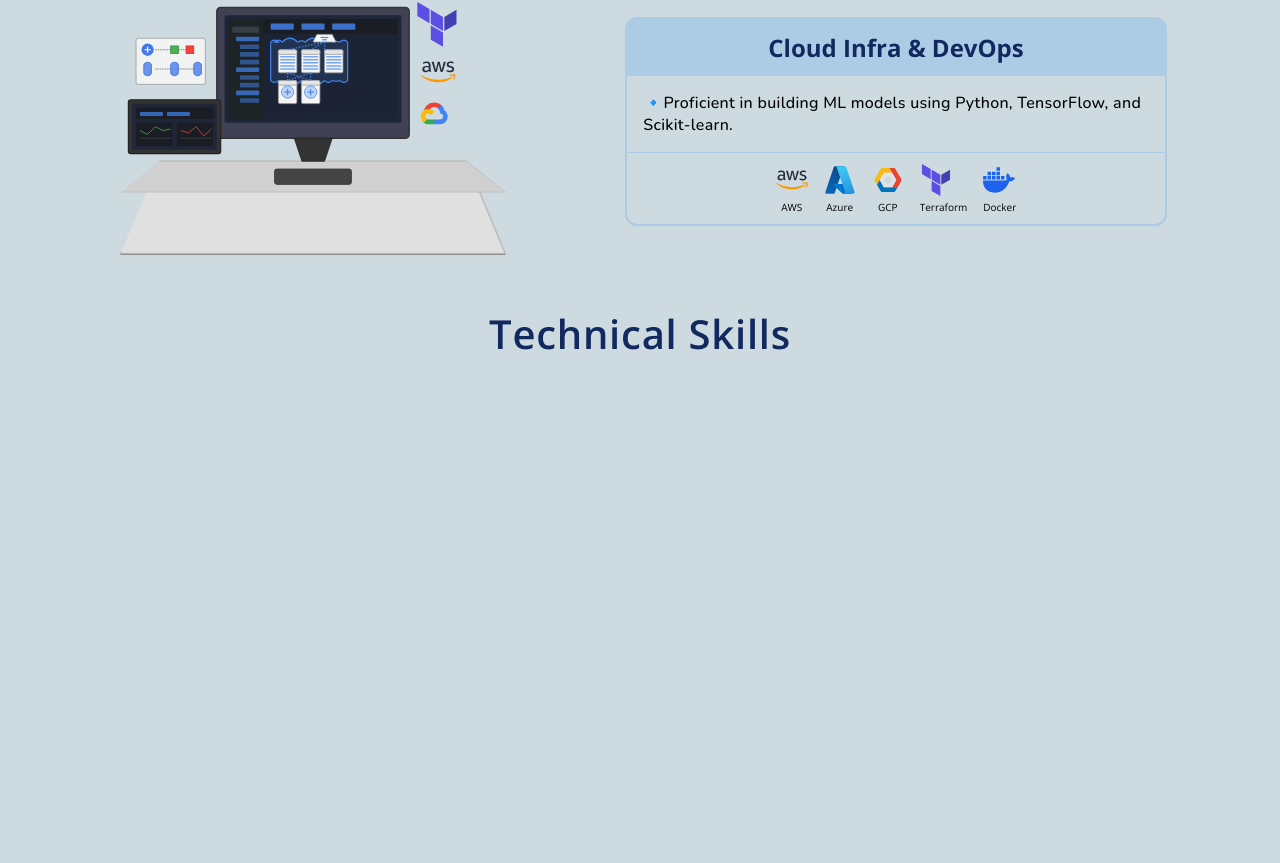
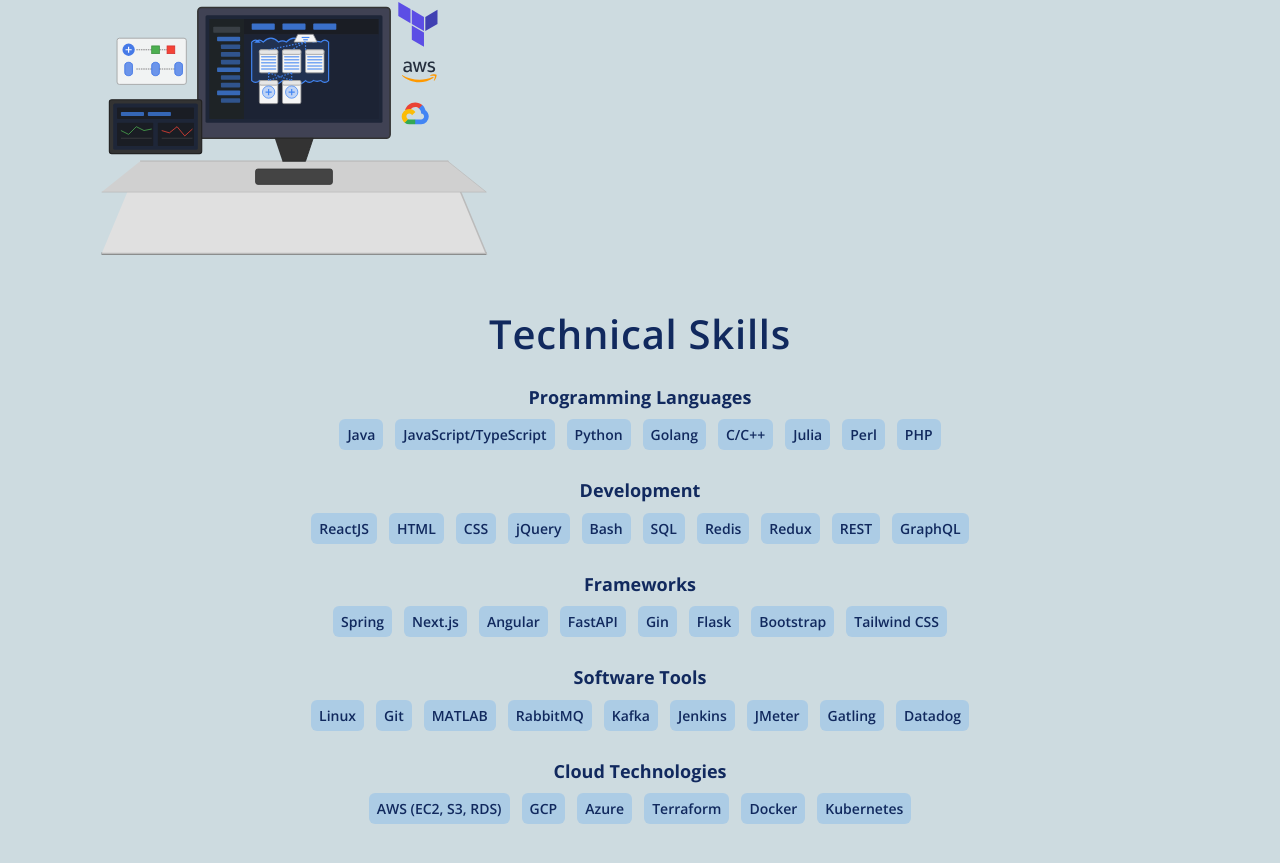
Before and after one commit to ns-krishnakodali/my-portfolio, a React (Vite) app: page /about in a window 1280 px wide. Shown: the part 1187-2050 px from the top of the page. Before the commit the page ends 1580 px from the top, so only its background shows below. Built offline with nearby package versions, Linux system fonts and the light colour scheme.

Commit message:
New: Add technical skills and make About page responsive

```diff
--- a/src/components/about/about.css
+++ b/src/components/about/about.css
@@ -14,7 +14,7 @@
 
 .about__heading {
   color: var(--color-primary);
-  font: var(--font--style-heading);
+  font: var(--font-style-heading);
   letter-spacing: 0.75px;
   text-align: center;
   margin: 0;
@@ -61,7 +61,7 @@
   display: flex;
   flex-direction: column;
   justify-content: center;
-  width: 42vw;
+  width: 45vw;
   border-radius: 12px;
   border: 2px solid var(--color-2-light);
   animation: slide-left 0.65s ease-out forwards;
@@ -72,7 +72,7 @@
   padding-bottom: 0.25rem;
   color: var(--color-primary);
   background-color: var(--color-2-light);
-  font: var(--font--style-heading-1);
+  font: var(--font-style-heading-1);
   margin: 0 0 1rem;
   padding: 0.75rem 0;
   border-radius: 10px 10px 0 0;
@@ -94,14 +94,62 @@
   display: flex;
   flex-wrap: wrap;
   justify-content: center;
-  padding: 0.65rem 0;
-  border-top: 1px solid var(--color-2-light);
+  padding: 0.75rem 0;
+  border-top: 1.5px solid var(--color-2-light);
   gap: 1rem;
+}
+
+.technical__skills-container {
+  display: flex;
+  flex-direction: column;
+  justify-content: center;
+  align-items: center;
+  margin-top: 1rem;
+}
+
+.technical__skills-category-container {
+  display: flex;
+  flex-direction: column;
+  flex-wrap: wrap;
+  align-items: center;
+  justify-content: center;
+  margin-bottom: 0.75rem;
+  padding: 0.5rem 0;
+}
+
+.technical__skill-category {
+  display: flex;
+  justify-content: center;
+  align-items: center;
+  font: var(--font-style-heading-3);
+  color: var(--color-primary);
+  margin: 0 0 0.65rem;
+}
+
+.skills-container {
+  display: inline-flex;
+  justify-content: center;
+  align-items: center;
+  flex-wrap: wrap;
+  gap: 0.75rem;
+  padding: 0 1.25rem;
+  width: fit-content;
+}
+
+.skill-box {
+  display: flex;
+  color: var(--color-primary);
+  background-color: var(--color-2-light);
+  font-family: 'Open sans', sans-serif;
+  font-size: 14px;
+  font-weight: 600;
+  padding: 0.375rem 0.5rem;
+  border-radius: 6px;
 }
 
 @media screen and (max-width: 768px) {
   .about {
-    padding-top: 3rem;
+    padding-top: 4rem;
   }
 
   .about__heading {
@@ -116,8 +164,35 @@
     text-align: center;
   }
 
-  .about__background {
-    width: 90%;
-    text-align: center;
+  .skills-overview-container {
+    flex-direction: column;
+    gap: 2rem;
+    padding: 0;
+  }
+
+  .skills-overview__image-container {
+    padding-right: 0;
+  }
+
+  .skills-overview__image {
+    width: 18rem;
+    height: 13.5rem;
+  }
+
+  .skills-overview__details-container {
+    width: 85%;
+    animation: slide-up 0.65s ease-out forwards;
+  }
+
+  .skills-overview__heading {
+    font-size: 20px;
+  }
+
+  .skills-overview__description-container {
+    font-size: 15px;
+  }
+
+  .skills-overview__technologies-container {
+    padding: 0.65rem 0.5rem;
   }
 }
--- a/src/components/about/index.jsx
+++ b/src/components/about/index.jsx
@@ -2,7 +2,7 @@ import './about.css';
 
 import { SkillsOverview } from './skills-overview';
 
-import { MY_BACKGROUND, SKILLS_OVERVIEW } from '../../constants';
+import { MY_BACKGROUND, SKILLS_OVERVIEW, TECHNICAL_SKILLS } from '../../constants';
 
 export const About = () => {
   return (
@@ -21,7 +21,20 @@ export const About = () => {
       </div>
       <div>
         <h1 className="about__heading">Technical Skills</h1>
-        <div></div>
+        <div className="technical__skills-container">
+          {TECHNICAL_SKILLS.map((tSkills, index) => (
+            <div key={index} className="technical__skills-category-container">
+              <h3 className="technical__skill-category">{tSkills.category}</h3>
+              <div className="skills-container">
+                {tSkills.skills.map((skill, sIndex) => (
+                  <div key={sIndex} className="skill-box">
+                    {skill}
+                  </div>
+                ))}
+              </div>
+            </div>
+          ))}
+        </div>
       </div>
     </div>
   );
--- a/src/components/contact-me/contact-me.css
+++ b/src/components/contact-me/contact-me.css
@@ -8,14 +8,14 @@
 }
 
 .contact-me__heading {
-  font: var(--font--style-heading);
+  font: var(--font-style-heading);
   letter-spacing: 0.75px;
   margin: 0;
   color: var(--color-primary);
 }
 
 .contact-me__message {
-  font: var(--font--style-heading-2);
+  font: var(--font-style-heading-2);
   letter-spacing: 0.75px;
   margin: 0 0 1.25rem;
   color: var(--color-1);
--- a/src/components/education/education.css
+++ b/src/components/education/education.css
@@ -18,7 +18,7 @@
 
 .education__degrees-heading {
   color: var(--color-primary);
-  font: var(--font--style-heading);
+  font: var(--font-style-heading);
   margin: 0 0 2rem;
   letter-spacing: 0.75px;
 }
@@ -80,13 +80,13 @@
 }
 
 .university-name {
-  font: var(--font--style-heading-3);
+  font: var(--font-style-heading-3);
   color: var(--color-primary);
   margin: 0 0 0.35rem;
 }
 
 .degree-name {
-  font: var(--font--style-heading-4);
+  font: var(--font-style-heading-4);
   color: var(--color-primary);
   margin: 0;
 }
--- a/src/components/experience/experience.css
+++ b/src/components/experience/experience.css
@@ -44,7 +44,7 @@
 }
 
 .experience__card-title {
-  font: var(--font--style-heading-2);
+  font: var(--font-style-heading-2);
   letter-spacing: 0.75px;
   margin: 0;
   margin-right: 4px;
@@ -101,13 +101,13 @@
 }
 
 .position {
-  font: var(--font--style-heading-3);
+  font: var(--font-style-heading-3);
   color: var(--color-primary);
   margin: 0 0 0.25rem;
 }
 
 .company {
-  font: var(--font--style-heading-4);
+  font: var(--font-style-heading-4);
   margin: 0;
   color: var(--color-primary);
 }
--- a/src/components/navbar/navbar.css
+++ b/src/components/navbar/navbar.css
@@ -44,6 +44,7 @@
   font-family: 'Open Sans', sans-serif;
   position: relative;
   transition: color 0.3s ease-in-out;
+  user-select: none;
 }
 
 .navbar__link:hover::before {
--- a/src/components/not-found/not-found.css
+++ b/src/components/not-found/not-found.css
@@ -42,7 +42,6 @@
 
 @media screen and (max-width: 768px) {
   .not-found__text {
-    /* width: 65%; */
     padding: 0rem 3rem;
   }
 }
--- a/src/components/projects/projects.css
+++ b/src/components/projects/projects.css
@@ -100,7 +100,7 @@
 }
 
 .project__card-title {
-  font: var(--font--style-heading-2);
+  font: var(--font-style-heading-2);
   color: var(--color-primary);
   margin: 0 0 1rem 0;
 }
--- a/src/constants/about-details.js
+++ b/src/constants/about-details.js
@@ -11,6 +11,7 @@ export const SKILLS_OVERVIEW = [
       'Java',
       'Typescript',
       'Golang',
+      'C',
       'Spring',
       'Next.js',
       'Angular',
@@ -33,3 +34,56 @@ export const SKILLS_OVERVIEW = [
     technologies: ['AWS', 'Azure', 'GCP', 'Terraform', 'Docker'],
   },
 ];
+
+export const TECHNICAL_SKILLS = [
+  {
+    category: 'Programming Languages',
+    skills: ['Java', 'JavaScript/TypeScript', 'Python', 'Golang', 'C/C++', 'Julia', 'Perl', 'PHP'],
+  },
+  {
+    category: 'Development',
+    skills: [
+      'ReactJS',
+      'HTML',
+      'CSS',
+      'jQuery',
+      'Bash',
+      'SQL',
+      'Redis',
+      'Redux',
+      'REST',
+      'GraphQL',
+    ],
+  },
+  {
+    category: 'Frameworks',
+    skills: [
+      'Spring',
+      'Next.js',
+      'Angular',
+      'FastAPI',
+      'Gin',
+      'Flask',
+      'Bootstrap',
+      'Tailwind CSS',
+    ],
+  },
+  {
+    category: 'Software Tools',
+    skills: [
+      'Linux',
+      'Git',
+      'MATLAB',
+      'RabbitMQ',
+      'Kafka',
+      'Jenkins',
+      'JMeter',
+      'Gatling',
+      'Datadog',
+    ],
+  },
+  {
+    category: 'Cloud Technologies',
+    skills: ['AWS (EC2, S3, RDS)', 'GCP', 'Azure', 'Terraform', 'Docker', 'Kubernetes'],
+  },
+];
--- a/src/index.css
+++ b/src/index.css
@@ -28,11 +28,11 @@
   --font-style-1: 600 18px / normal 'Nunito', sans-serif;
   --font-style-2: 500 16px / normal 'Nunito', sans-serif;
   --font-style-3: 500 14px / normal 'Nunito', sans-serif;
-  --font--style-heading: 600 40px / normal 'Open sans', sans-serif;
-  --font--style-heading-1: bold 24px / normal 'Open sans', sans-serif;
-  --font--style-heading-2: bold 20px / normal 'Open sans', sans-serif;
-  --font--style-heading-3: bold 18px / normal 'Open sans', sans-serif;
-  --font--style-heading-4: bold 16px / normal 'Open sans', sans-serif;
+  --font-style-heading: 600 40px / normal 'Open sans', sans-serif;
+  --font-style-heading-1: bold 24px / normal 'Open sans', sans-serif;
+  --font-style-heading-2: bold 20px / normal 'Open sans', sans-serif;
+  --font-style-heading-3: bold 18px / normal 'Open sans', sans-serif;
+  --font-style-heading-4: bold 16px / normal 'Open sans', sans-serif;
 
   font-family: 'Open sans', sans-serif;
 
--- a/src/shared-ui/intro-section/intro-section.css
+++ b/src/shared-ui/intro-section/intro-section.css
@@ -23,7 +23,7 @@
 }
 
 .section__heading {
-  font: var(--font--style-heading);
+  font: var(--font-style-heading);
   letter-spacing: 0.75px;
   margin: 0;
   color: var(--color-primary);
```
Also changed, not shown: src/assets/logos/x-logo.png, src/assets/technology/c-logo.svg (added).
